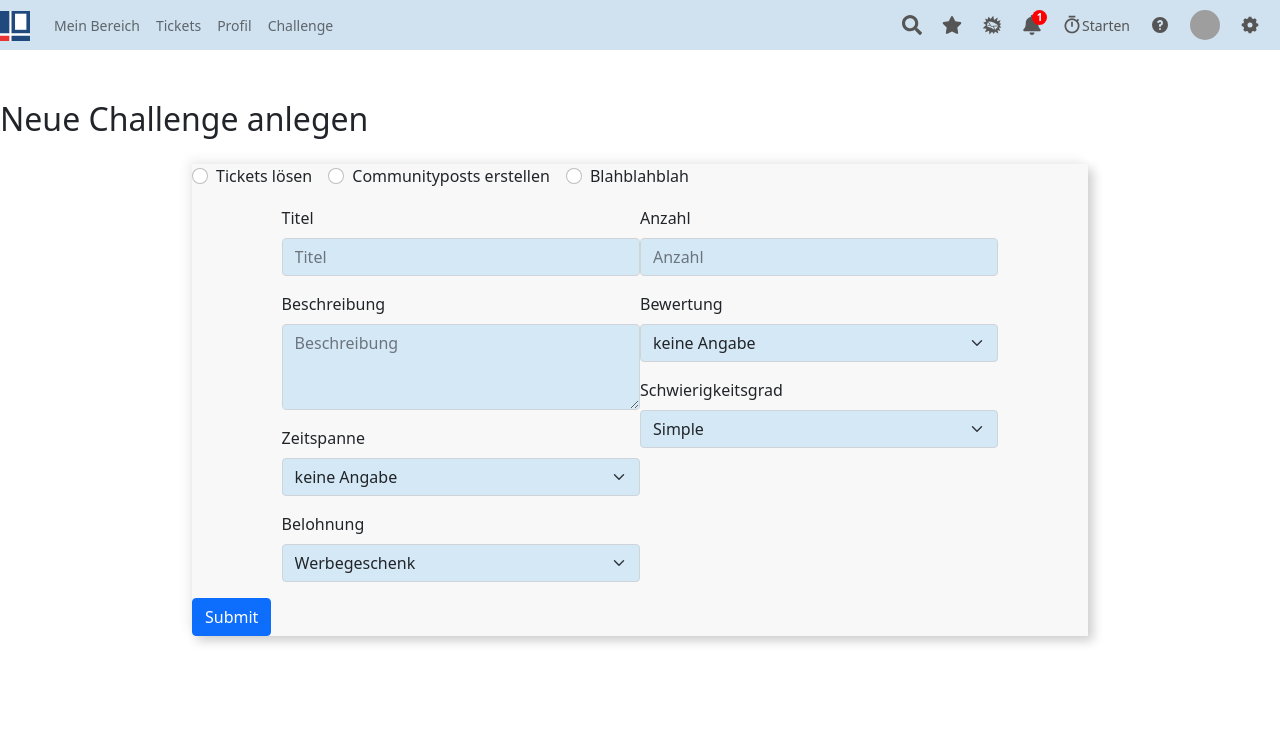
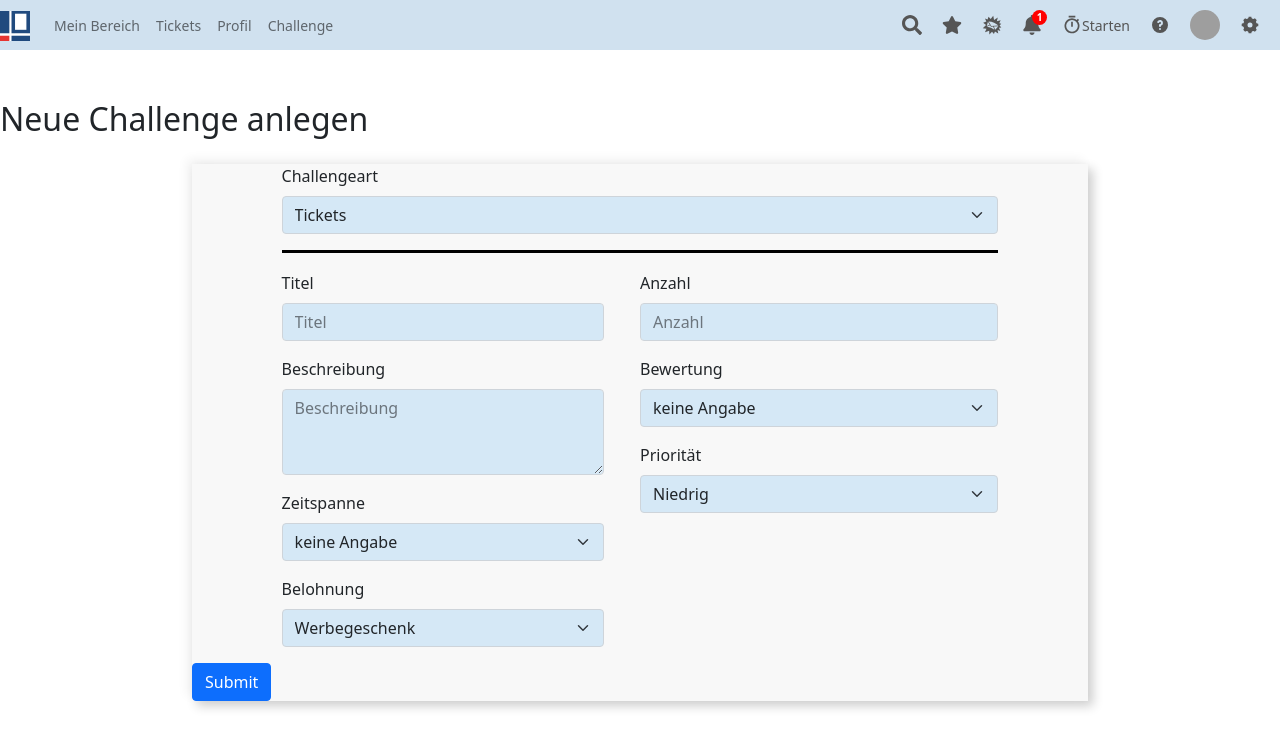
Before and after one commit to RomanoLu/bcs-gamification, a React (Create React App) app: page /newChallenge in a window 1280 px wide. Shown: the top 748 px of the page. Built offline with nearby package versions, Linux system fonts and the light colour scheme; grey boxes are pictures that could not be loaded.

Commit message:
ChallengeForm angepasst

```diff
--- a/src/Components/Dashboard/Challenge.js
+++ b/src/Components/Dashboard/Challenge.js
@@ -1,6 +1,6 @@
 import React from "react";
 import { Table } from "react-bootstrap";
-import style from "./ChallengesStyles.module.css";
+import style from "./AufgabenStyles.module.css";
 
 function Challenge() {
   return (
--- a/src/Components/Dashboard/ChallengeForm.js
+++ b/src/Components/Dashboard/ChallengeForm.js
@@ -1,4 +1,4 @@
-import "./ChallengeFormStyles.css";
+import ChallengeFormCSS from "./ChallengeFormStyles.module.css";
 import "bootstrap/dist/css/bootstrap.min.css";
 import React from "react";
 import Form from "react-bootstrap/Form";
@@ -37,49 +37,67 @@ class ChallengeForm extends React.Component {
     return (
       <>
         <h2>Neue Challenge anlegen</h2>
-        <div className="flexboxContainer">
+        <div className={ChallengeFormCSS.flexboxContainer}>
           <Form>
+            <fieldset>
+              <div className={ChallengeFormCSS.challengeArt}>
+                  <Form.Group className="mb-3">
+                    <Form.Label htmlFor="disabledSelect">Challengeart</Form.Label>
+                    <Form.Select className={ChallengeFormCSS.form} id="disabledSelect" onChange={(e) => {
+                      this.setState({ schwierigkeit: e.target.value })
+                    }
+                    }>
+                      <option>Tickets</option>
+                      <option>Workflow</option>
+                      <option>Aufgaben</option>
+                      <option>Organisatorisches</option>
+                      <option>Wiedervorlagen</option>
+                      {/*
+                      unter organisatirisches --> Arbeitszeiten, Urlaub, Termin(Introtermin z.b)
+                      */}
 
-            {["radio"].map((type) => (
-              <div key={`inline-${type}`} className="mb-3">
-                <Form.Check
-                  inline
-                  label="Tickets lösen"
-                  name="group-1"
-                  type={type}
-                  id={`inline-${type}-1`}
-                  onChange={(e) => {
-                    this.setState({ titel: e.target.lable })
-                  }
-                  }
-                />
-                <Form.Check
-                  inline
-                  label="Communityposts erstellen"
-                  name="group-1"
-                  type={type}
-                  id={`inline-${type}-2`}
-                  onChange={(e) => {
-                    this.setState({ titel: e.target.lable })
-                  }
-                  }
-                />
-                <Form.Check
-                  inline
-                  label="Blahblahblah"
-                  name="group-1"
-                  type={type}
-                  id={`inline-${type}-3`}
-                  onChange={(e) => {
-                    this.setState({ titel: e.target.lable })
-                  }
-                  }
-                />
-              </div>
-            ))}
-            <fieldset>
-              <div className="parent">
-                <div className="div1">
+                    </Form.Select>
+                  </Form.Group>
+                  </div>
+              <div className={ChallengeFormCSS.parent}>
+
+
+                <div className={ChallengeFormCSS.div2}>
+
+                  <Form.Group className="mb-3">
+                    <Form.Label htmlFor="disabledTextInput">Anzahl</Form.Label>
+                    {/*Bedingung für erfüllung irgendwie festlegen, weil vllt ist es nicht immer die anzahl
+                    Prio soll min so und so sein, Bewertung soll min. so und so sein, Anzahl soll größer kleiner also x sein, usw...*/}
+                    <Form.Control
+                      id="disabledTextInput"
+                      placeholder="Anzahl"
+                      className={ChallengeFormCSS.form}
+                    />
+                  </Form.Group>
+
+                  <Form.Group className="mb-3">
+                    <Form.Label htmlFor="disabledSelect">Bewertung</Form.Label>
+                    <Form.Select className={ChallengeFormCSS.form} id="disabledSelect">
+                      <option>keine Angabe</option>
+                      <option>unzufrieden</option>
+                      <option>akzeptabel</option>
+                      <option>zufrieden</option>
+                    </Form.Select>
+                  </Form.Group>
+
+                  <Form.Group className="mb-3">
+                    <Form.Label htmlFor="disabledSelect">Priorität</Form.Label>
+                    <Form.Select className={ChallengeFormCSS.form} id="disabledSelect" onChange={(e) => {
+                      this.setState({ schwierigkeit: e.target.value })
+                    }
+                    }>
+                      <option>Niedrig</option>
+                      <option>Mittel</option>
+                      <option>Hoch</option>
+                    </Form.Select>
+                  </Form.Group>
+                </div>
+                <div className={ChallengeFormCSS.div1}>
                   <Form.Group className="mb-3">
                     <Form.Label htmlFor="disabledTextInput">Titel</Form.Label>
                     {/*Bedingung für erfüllung irgendwie festlegen, weil vllt ist es nicht immer die anzahl
@@ -87,7 +105,7 @@ class ChallengeForm extends React.Component {
                     <Form.Control
                       id="disabledTextInput"
                       placeholder="Titel"
-                      className="form"
+                      className={ChallengeFormCSS.form}
                     />
                   </Form.Group>
                   <Form.Group className="mb-3">
@@ -96,7 +114,7 @@ class ChallengeForm extends React.Component {
                       as="textarea"
                       rows={3}
                       id="disabledTextInput"
-                      className="form"
+                      className={ChallengeFormCSS.form}
                       placeholder="Beschreibung"
                       onChange={(e) => {
                         this.setState({ beschreibung: e.target.value })
@@ -106,7 +124,7 @@ class ChallengeForm extends React.Component {
                   </Form.Group>
                   <Form.Group className="mb-3">
                     <Form.Label htmlFor="disabledSelect">Zeitspanne</Form.Label>
-                    <Form.Select id="disabledSelect" onChange={(e) => {
+                    <Form.Select className={ChallengeFormCSS.form} id="disabledSelect" onChange={(e) => {
                       this.setState({ zeit: "2022-05-07 19:09:44" })
 
                     }
@@ -126,47 +144,13 @@ class ChallengeForm extends React.Component {
 
                   <Form.Group className="mb-3">
                     <Form.Label htmlFor="disabledSelect">Belohnung</Form.Label>
-                    <Form.Select id="disabledSelect" onChange={(e) => {
+                    <Form.Select className={ChallengeFormCSS.form} id="disabledSelect" onChange={(e) => {
                       this.setState({ idbelohnung: e.target.value })
                     }
                     }>
                       <option>Werbegeschenk</option>
                       <option>5/100 Urlaubstag</option>
                       <option>1000px</option>
-                    </Form.Select>
-                  </Form.Group>
-                </div>
-                <div className="div2">
-                <Form.Group className="mb-3">
-                    <Form.Label htmlFor="disabledTextInput">Anzahl</Form.Label>
-                    {/*Bedingung für erfüllung irgendwie festlegen, weil vllt ist es nicht immer die anzahl
-                    Prio soll min so und so sein, Bewertung soll min. so und so sein, Anzahl soll größer kleiner also x sein, usw...*/}
-                    <Form.Control
-                      id="disabledTextInput"
-                      placeholder="Anzahl"
-                      className="form"
-                    />
-                  </Form.Group>
-
-                  <Form.Group className="mb-3">
-                    <Form.Label htmlFor="disabledSelect">Bewertung</Form.Label>
-                    <Form.Select id="disabledSelect">
-                      <option>keine Angabe</option>
-                      <option>unzufrieden</option>
-                      <option>akzeptabel</option>
-                      <option>zufrieden</option>
-                    </Form.Select>
-                  </Form.Group>
-
-                  <Form.Group className="mb-3">
-                    <Form.Label htmlFor="disabledSelect">Schwierigkeitsgrad</Form.Label>
-                    <Form.Select id="disabledSelect" onChange={(e) => {
-                      this.setState({ schwierigkeit: e.target.value })
-                    }
-                    }>
-                      <option>Simple</option>
-                      <option>Intermediate</option>
-                      <option>Advanced</option>
                     </Form.Select>
                   </Form.Group>
                 </div>
--- a/src/Components/Dashboard/ChallengeFormStyles.css
+++ b/src/Components/Dashboard/ChallengeFormStyles.module.css
@@ -42,11 +42,6 @@ h2{
   margin-top: 50px;
 }
 
-.tfstyle2{
-  background-color: #d5e8f6;
-  height: 150px;
-}
-
 .parent {
   margin-left: 10%;
   margin-right: 10%;
@@ -59,7 +54,16 @@ h2{
 
   .div1 {
       grid-area: 1 / 1 / 2 / 2;
+      margin-right: 10%;
   }
   .div2 {
       grid-area: 1 / 2 / 2 / 3;
   }
+
+  .challengeArt{
+    width: auto;
+    margin-left: 10%;
+    margin-right: 10%;
+    margin-bottom: 2%;
+    border-bottom: 3px solid rgb(0, 0, 0);
+  }
--- a/src/Components/Dashboard/Termin.js
+++ b/src/Components/Dashboard/Termin.js
@@ -1,6 +1,6 @@
 import React from "react";
 import { Table } from "react-bootstrap";
-import style from "./ChallengesStyles.module.css";
+import style from "./AufgabenStyles.module.css";
 function Termin() {
   return (
     <div className={style.container}>
--- a/src/Components/Dashboard/Ticket.js
+++ b/src/Components/Dashboard/Ticket.js
@@ -1,6 +1,6 @@
 import React from "react";
 import { Table } from "react-bootstrap";
-import style from "./ChallengesStyles.module.css";
+import style from "./AufgabenStyles.module.css";
 
 function Ticket() {
   return (
--- a/src/Components/Dashboard/Wiedervorlagen.js
+++ b/src/Components/Dashboard/Wiedervorlagen.js
@@ -1,6 +1,6 @@
 import React from "react";
 import { Table } from "react-bootstrap";
-import style from "./ChallengesStyles.module.css";
+import style from "./AufgabenStyles.module.css";
 
 function Wiedervorlagen() {
   return (
--- a/src/Components/Dashboard/Workflow.js
+++ b/src/Components/Dashboard/Workflow.js
@@ -1,6 +1,6 @@
 import React from "react";
 import { Table } from "react-bootstrap";
-import style from "./ChallengesStyles.module.css";
+import style from "./AufgabenStyles.module.css";
 
 function Workflow() {
   return (
```
